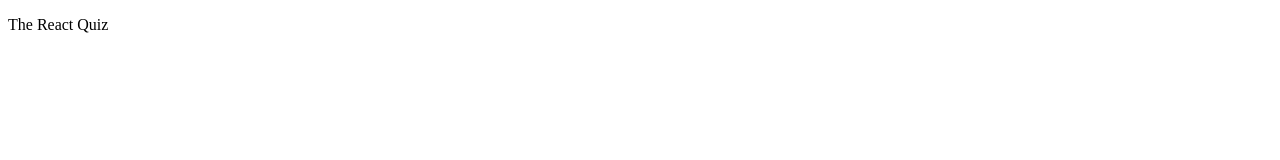
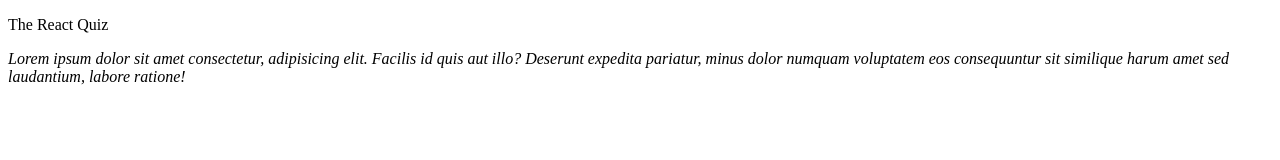
Before and after one commit to ArunReddy99-ux/Splitmate, a plain HTML site: page about.html in a window 1280 px wide. Drawn offline with Linux system fonts and the light colour scheme.

Commit message:
Added Lorem

```diff
--- a/about.html
+++ b/about.html
@@ -7,5 +7,10 @@
   </head>
   <body>
     <p>The React Quiz</p>
+    <i
+      >Lorem ipsum dolor sit amet consectetur, adipisicing elit. Facilis id quis
+      aut illo? Deserunt expedita pariatur, minus dolor numquam voluptatem eos
+      consequuntur sit similique harum amet sed laudantium, labore ratione!</i
+    >
   </body>
 </html>
```
